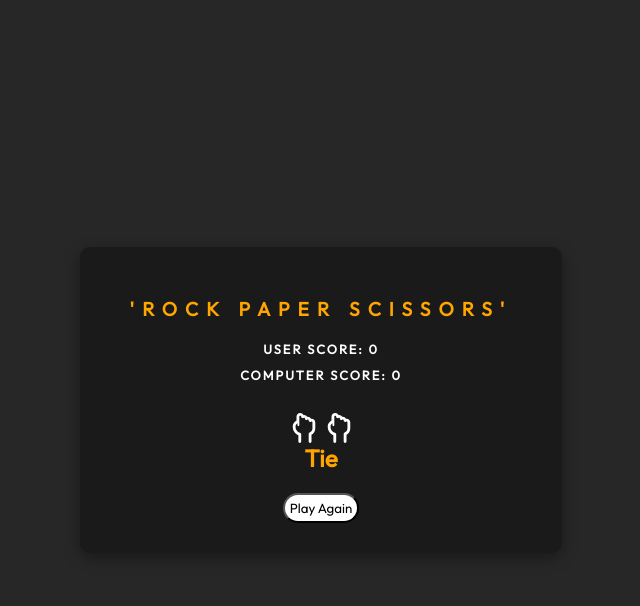
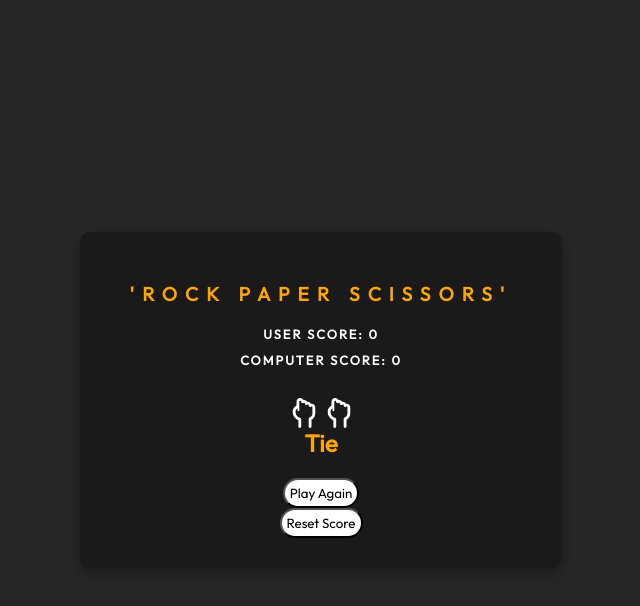
Before and after one commit to Shazee17/rock-paper-scissors-react, a React (Vite) app: page / in a window 1280 px wide. Both pictures are taken after a click on the button 611 px from the left and 433 px from the top of the page. Shown: the top 606 px of the page, without its empty margins (319-959 px from the left). Built offline with nearby package versions, Linux system fonts and the light colour scheme.

Commit message:
added reset button

```diff
--- a/src/Components/Buttons.jsx
+++ b/src/Components/Buttons.jsx
@@ -38,6 +38,12 @@ const Buttons = () => {
     }
   };
 
+  const resetScore = () => {
+    setComputerScore(0);
+    setUserScore(0);
+  }
+
+
   return (
     <div className="container">
       <h1 className="gameTitle">'ROCK PAPER SCISSORS'</h1>
@@ -72,6 +78,7 @@ const Buttons = () => {
               className="font-awesome-icon"
             />
           </button>
+
         </div>
       )}
 
@@ -89,6 +96,8 @@ const Buttons = () => {
           >
             Play Again
           </button>
+
+          <button onClick={resetScore} className="reset">Reset Score</button>
         </>
       )}
     </div>
--- a/src/index.css
+++ b/src/index.css
@@ -110,7 +110,7 @@ main{
   align-items: center;
 }
 
-.retry-button{
+.retry-button, .reset{
   padding: 5px;
   color: black;
   background-color: white;
```
